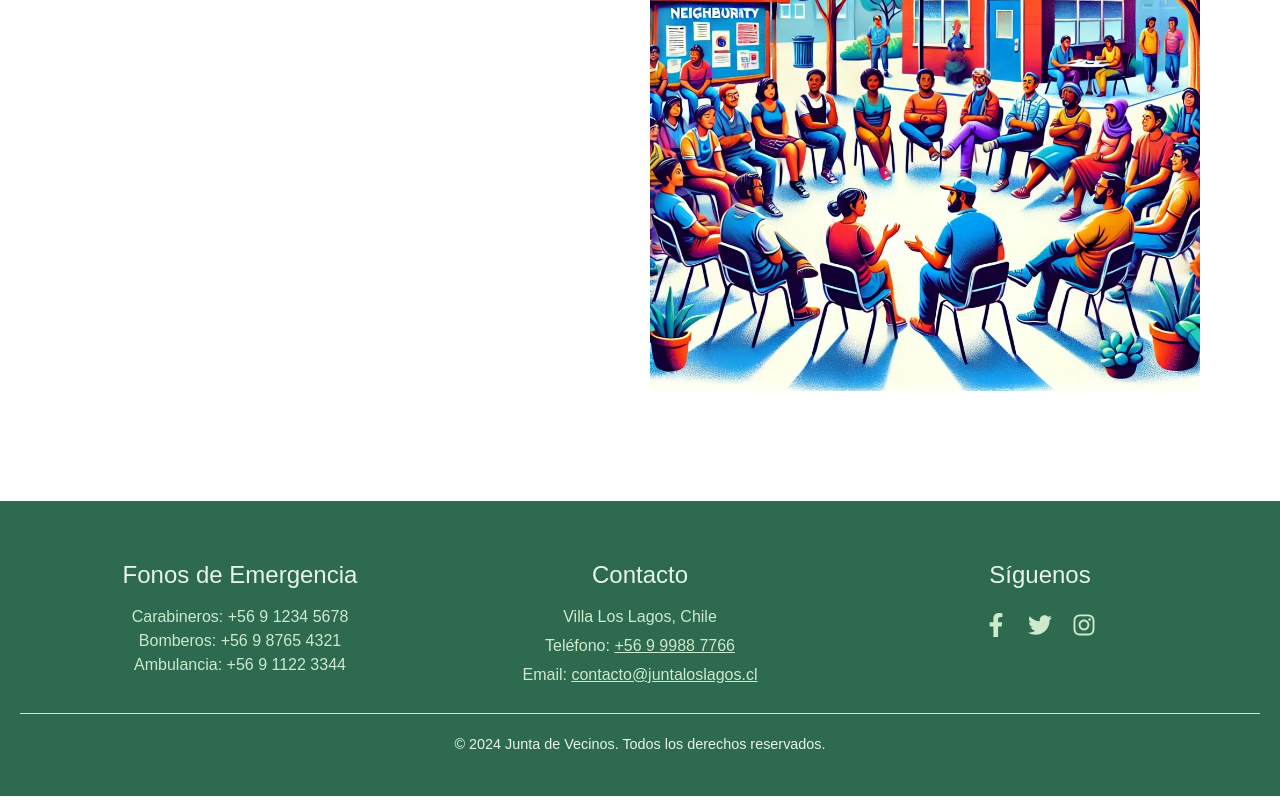
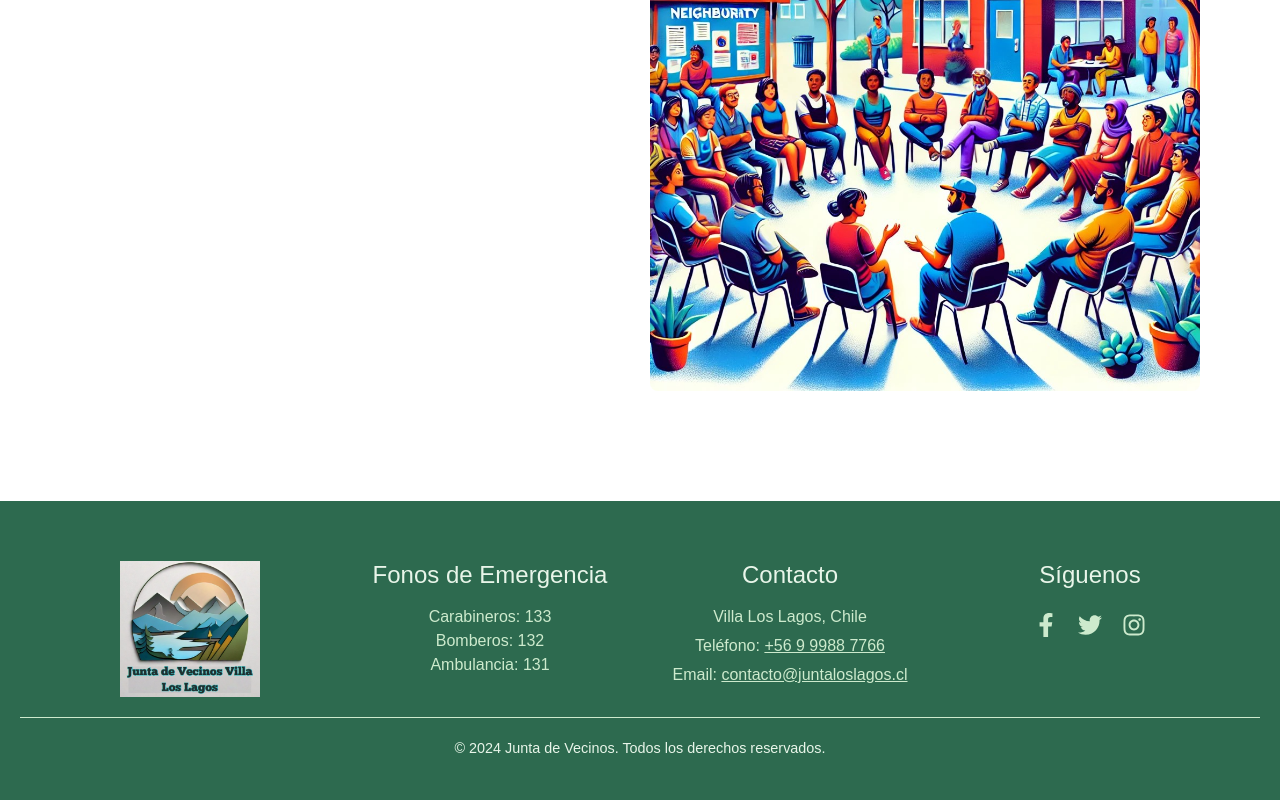
Before and after one commit to Benjamin1106/Proyeco-Portafolio, a React (Vite) app: page / in a window 1280 px wide. Shown: the part 1102-1902 px from the top of the page. Built offline with nearby package versions, Linux system fonts and the light colour scheme.

Commit message:
incluir logo footer

```diff
--- a/src/Componentes/footer.css
+++ b/src/Componentes/footer.css
@@ -94,3 +94,13 @@
       margin: 5px;
   }
 }
+.footer-logo {
+  display: flex;
+  justify-content: center;
+  margin-bottom: 20px;
+}
+
+.logo-image1 {
+  width: 140px; /* Ajusta el tamaño del logo según prefieras */
+  height: auto;
+}
--- a/src/Componentes/footer.tsx
+++ b/src/Componentes/footer.tsx
@@ -1,25 +1,33 @@
 import React from 'react';
 import './footer.css';
+import logo from '../img/imglogo.png';
 import { FaFacebookF, FaTwitter, FaInstagram } from 'react-icons/fa';
 
 const Footer: React.FC = () => {
   return (
     <footer className="footer">
       <div className="footer-content">
+        {/* Sección del logo */}
+        <div className="footer-section footer-logo">
+          <img src={logo} alt="Logo de la Junta de Vecinos" className="logo-image1" />
+        </div>
+
         <div className="footer-section footer-num">
           <h4>Fonos de Emergencia</h4>
           <ul>
-            <li><a href="tel:+56912345678">Carabineros: +56 9 1234 5678</a></li>
-            <li><a href="tel:+56987654321">Bomberos: +56 9 8765 4321</a></li>
-            <li><a href="tel:+56911223344">Ambulancia: +56 9 1122 3344</a></li>
+            <li><a href="tel:+56912345678">Carabineros: 133</a></li>
+            <li><a href="tel:+56987654321">Bomberos: 132</a></li>
+            <li><a href="tel:+56911223344">Ambulancia: 131</a></li>
           </ul>
         </div>
+
         <div className="footer-section footer-contact">
           <h4>Contacto</h4>
           <p>Villa Los Lagos, Chile</p>
           <p>Teléfono: <a href="tel:+56999887766">+56 9 9988 7766</a></p>
           <p>Email: <a href="mailto:contacto@juntaloslagos.cl">contacto@juntaloslagos.cl</a></p>
         </div>
+
         <div className="footer-section footer-social">
           <h4>Síguenos</h4>
           <a href="#"><FaFacebookF /></a>
@@ -27,6 +35,7 @@ const Footer: React.FC = () => {
           <a href="#"><FaInstagram /></a>
         </div>
       </div>
+
       <div className="footer-bottom">
         <p>&copy; 2024 Junta de Vecinos. Todos los derechos reservados.</p>
       </div>
```
